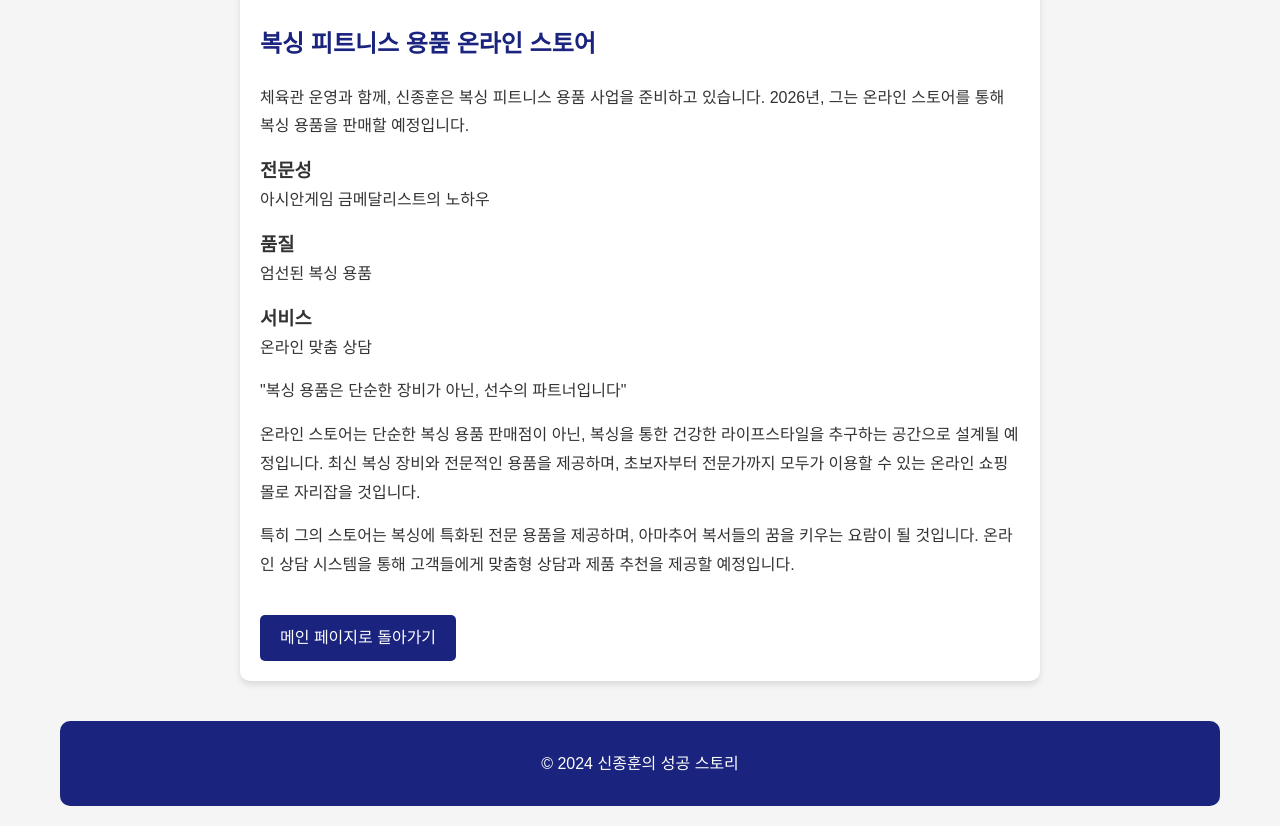
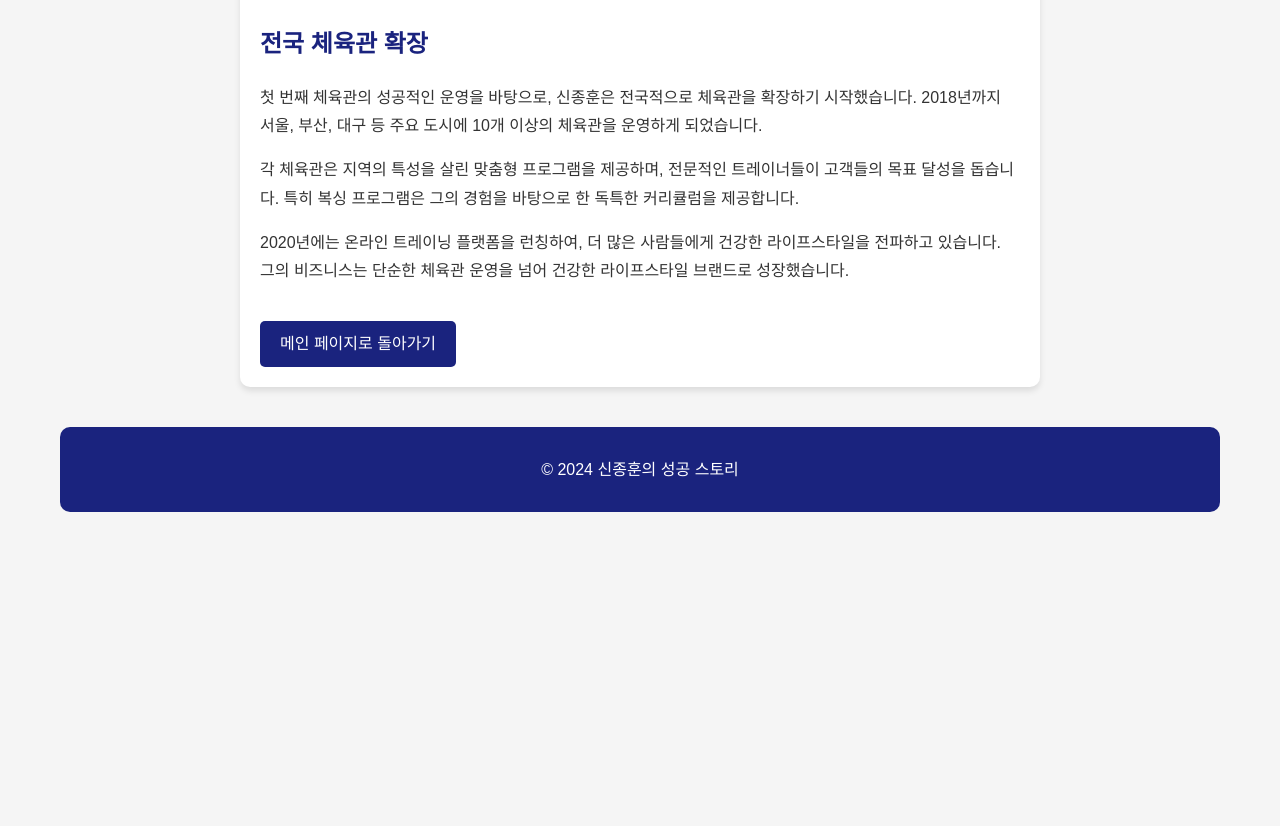
Before and after one commit to solardayz/legand_shin, a plain HTML site: page success.html in a window 1280 px wide. Shown: the part 940-1766 px from the top of the page. After the commit the page ends 1472 px from the top, so only its background shows below. Drawn offline with Linux system fonts and the light colour scheme.

Commit message:
성공적인 사업가로서 신종훈의 스토리를 강조하며, 체육관 확장과 전문적인 트레이닝 프로그램에 대한 내용을 업데이트했습니다. 온라인 트레이닝 플랫폼 런칭 계획을 추가하여 건강한 라이프스타일 브랜드로의 성장 과정을 반영했습니다.

```diff
--- a/success.html
+++ b/success.html
@@ -3,7 +3,7 @@
 <head>
     <meta charset="UTF-8">
     <meta name="viewport" content="width=device-width, initial-scale=1.0">
-    <title>복싱 피트니스 용품 사업 - 신종훈의 성공 스토리</title>
+    <title>성공적인 사업가 - 신종훈의 성공 스토리</title>
     <link rel="stylesheet" href="style.css">
     <style>
         .detail-content {
@@ -45,39 +45,20 @@
 <body>
     <div class="container">
         <header>
-            <h1>복싱 피트니스 용품 사업</h1>
-            <p>새로운 도전의 시작</p>
+            <h1>성공적인 사업가</h1>
+            <p>전국 체육관 확장과 성장</p>
         </header>
 
         <div class="detail-content">
-            <img src="https://images.unsplash.com/photo-1552664730-d307ca884978?ixlib=rb-1.2.1&auto=format&fit=crop&w=800&q=80" alt="복싱 용품">
+            <img src="https://images.unsplash.com/photo-1552664730-d307ca884978?ixlib=rb-1.2.1&auto=format&fit=crop&w=800&q=80" alt="성공">
 
-            <h2>복싱 피트니스 용품 온라인 스토어</h2>
+            <h2>전국 체육관 확장</h2>
 
-            <p>체육관 운영과 함께, 신종훈은 복싱 피트니스 용품 사업을 준비하고 있습니다. 2026년, 그는 온라인 스토어를 통해 복싱 용품을 판매할 예정입니다.</p>
+            <p>첫 번째 체육관의 성공적인 운영을 바탕으로, 신종훈은 전국적으로 체육관을 확장하기 시작했습니다. 2018년까지 서울, 부산, 대구 등 주요 도시에 10개 이상의 체육관을 운영하게 되었습니다.</p>
 
-            <div class="store-features">
-                <div class="feature-item">
-                    <h3>전문성</h3>
-                    <p>아시안게임 금메달리스트의 노하우</p>
-                </div>
-                <div class="feature-item">
-                    <h3>품질</h3>
-                    <p>엄선된 복싱 용품</p>
-                </div>
-                <div class="feature-item">
-                    <h3>서비스</h3>
-                    <p>온라인 맞춤 상담</p>
-                </div>
-            </div>
+            <p>각 체육관은 지역의 특성을 살린 맞춤형 프로그램을 제공하며, 전문적인 트레이너들이 고객들의 목표 달성을 돕습니다. 특히 복싱 프로그램은 그의 경험을 바탕으로 한 독특한 커리큘럼을 제공합니다.</p>
 
-            <div class="quote-section">
-                <p>"복싱 용품은 단순한 장비가 아닌, 선수의 파트너입니다"</p>
-            </div>
-
-            <p>온라인 스토어는 단순한 복싱 용품 판매점이 아닌, 복싱을 통한 건강한 라이프스타일을 추구하는 공간으로 설계될 예정입니다. 최신 복싱 장비와 전문적인 용품을 제공하며, 초보자부터 전문가까지 모두가 이용할 수 있는 온라인 쇼핑몰로 자리잡을 것입니다.</p>
-
-            <p>특히 그의 스토어는 복싱에 특화된 전문 용품을 제공하며, 아마추어 복서들의 꿈을 키우는 요람이 될 것입니다. 온라인 상담 시스템을 통해 고객들에게 맞춤형 상담과 제품 추천을 제공할 예정입니다.</p>
+            <p>2020년에는 온라인 트레이닝 플랫폼을 런칭하여, 더 많은 사람들에게 건강한 라이프스타일을 전파하고 있습니다. 그의 비즈니스는 단순한 체육관 운영을 넘어 건강한 라이프스타일 브랜드로 성장했습니다.</p>
 
             <a href="index.html" class="back-button">메인 페이지로 돌아가기</a>
         </div>
```
